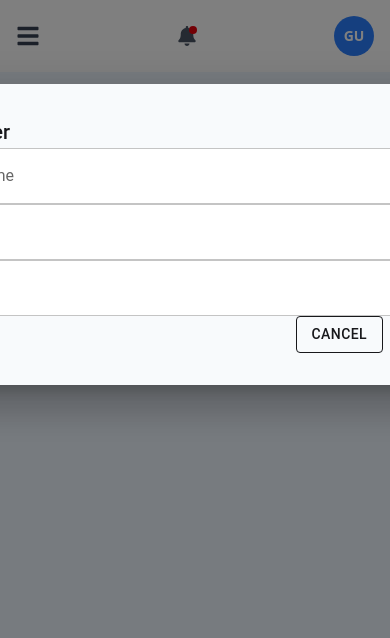
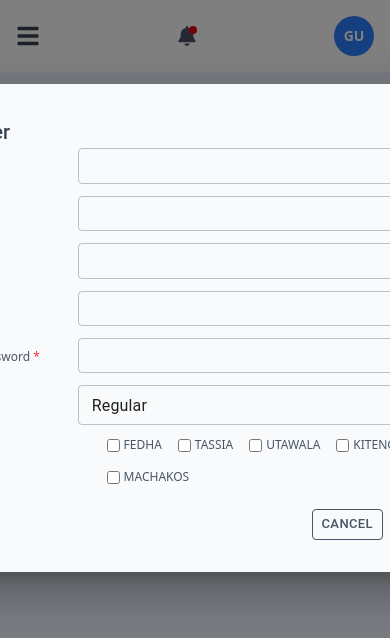
Before and after one commit to Janeirungu01/Helpdesk-Ticketing-System, a React (Vite) app: page /manage-users in a window 390 px wide. Both pictures are taken after typing "Sample" into the empty fields and a click on the button "+ Add User". Shown: the top 638 px of the page. Built offline with nearby package versions, Linux system fonts and the light colour scheme.

Commit message:
feat: highlight required fields and update validation logic in user modal

```diff
--- a/package.json
+++ b/package.json
@@ -14,6 +14,7 @@
     "@emotion/styled": "^11.14.0",
     "@mui/material": "^7.0.2",
     "@tailwindcss/vite": "^4.0.15",
+    "axios": "^1.8.4",
     "react": "^19.0.0",
     "react-dom": "^19.0.0",
     "react-hot-toast": "^2.5.2",
--- /dev/null
+++ b/src/components/Tickets/PromptBanner.jsx
@@ -0,0 +1,24 @@
+import React from 'react';
+
+const PromptBanner = ({ prompt, onClear }) => {
+  if (!prompt) return null;
+
+  return (
+    <div className="bg-yellow-100 text-yellow-800 p-4 rounded-md shadow-md mb-4">
+      <div className="flex justify-between items-start">
+        <div>
+          <p className="font-semibold">Reopen Reason:</p>
+          <p>{prompt}</p>
+        </div>
+        <button
+          className="text-sm text-red-500 hover:underline ml-4"
+          onClick={onClear}
+        >
+          Clear
+        </button>
+      </div>
+    </div>
+  );
+};
+
+export default PromptBanner;
--- a/src/components/Tickets/ResolveModal.jsx
+++ b/src/components/Tickets/ResolveModal.jsx
@@ -0,0 +1,32 @@
+import React, { useState } from 'react';
+
+const ResolveModal = ({ ticket, onConfirm, onCancel }) => {
+  const [notes, setNotes] = useState('');
+
+  if (!ticket) return null;
+
+  const handleConfirm = () => {
+    onConfirm(ticket.id, notes);
+  };
+
+  return (
+    <div className="fixed inset-0 flex items-center justify-center bg-black bg-opacity-50 z-50">
+      <div className="bg-white p-6 rounded-lg w-[90%] max-w-lg">
+        <h2 className="text-lg font-bold mb-4">Resolve Ticket</h2>
+        <p>Are you sure you want to resolve the ticket from <strong>{ticket.department}</strong>?</p>
+        <textarea
+          value={notes}
+          onChange={(e) => setNotes(e.target.value)}
+          placeholder="Enter resolution notes (optional)"
+          className="w-full border rounded mt-4 p-2"
+        />
+        <div className="mt-4 flex justify-end gap-2">
+          <button className="px-4 py-2 bg-gray-300 rounded hover:bg-gray-400" onClick={onCancel}>Cancel</button>
+          <button className="px-4 py-2 bg-green-500 text-white rounded hover:bg-green-600" onClick={handleConfirm}>Confirm</button>
+        </div>
+      </div>
+    </div>
+  );
+};
+
+export default ResolveModal;
--- /dev/null
+++ b/src/components/Tickets/TicketMajor.jsx
@@ -0,0 +1,94 @@
+import React, { useState, useMemo } from "react";
+import useLocalTickets from "./Tickets/useLocalTickets";
+import PromptBanner from "./Tickets/PromptBanner";
+import TicketRow from "./Tickets/TicketRow";
+import ResolveModal from "./Tickets/ResolveModal";
+import ViewModal from "./Tickets/ViewModal";
+// import { useLocalTickets } from "./hooks/useLocalTickets";
+
+
+const TicketMajor = ({ tickets }) => {
+  const [ticketList, setTicketList] = useLocalTickets(tickets);
+  const [selectedTicket, setSelectedTicket] = useState(null);
+  const [viewModalOpen, setViewModalOpen] = useState(false);
+  const [resolveModalOpen, setResolveModalOpen] = useState(false);
+
+  const loggedInUser = useMemo(() => {
+    return JSON.parse(localStorage.getItem("user"));
+  }, []);
+
+  const updateTicketStatus = (id, status, notes = "") => {
+    setTicketList((prevList) =>
+      prevList.map((ticket) =>
+        ticket.ticketId === id
+          ? {
+              ...ticket,
+              status,
+              notes: notes || ticket.notes,
+              updatedAt: new Date().toISOString(),
+              closed: status === "Closed",
+            }
+          : ticket
+      )
+    );
+  };
+
+  const reopenTicket = (id, notes = "") => {
+    updateTicketStatus(id, "Reopened", notes);
+  };
+
+  return (
+    <div className="p-4 text-gray-600">
+      {loggedInUser?.userType === "Regular" && <PromptBanner />}
+      <div className="overflow-x-auto">
+        <table className="table-auto w-full border border-gray-300">
+          <thead className="bg-gray-100">
+            <tr>
+              <th className="p-2">Name</th>
+              <th className="p-2">Email</th>
+              <th className="p-2">Issue</th>
+              <th className="p-2">Priority</th>
+              <th className="p-2">Status</th>
+              <th className="p-2">Actions</th>
+            </tr>
+          </thead>
+          <tbody>
+            {ticketList.map((ticket) => (
+              <TicketRow
+                key={ticket.ticketId}
+                ticket={ticket}
+                user={loggedInUser}
+                onView={() => {
+                  setSelectedTicket(ticket);
+                  setViewModalOpen(true);
+                }}
+                onResolve={() => {
+                  setSelectedTicket(ticket);
+                  setResolveModalOpen(true);
+                }}
+                onReopen={reopenTicket}
+              />
+            ))}
+          </tbody>
+        </table>
+      </div>
+
+      {viewModalOpen && (
+        <ViewModal
+          ticket={selectedTicket}
+          onClose={() => setViewModalOpen(false)}
+        />
+      )}
+
+      {resolveModalOpen && (
+        <ResolveModal
+          ticket={selectedTicket}
+          onClose={() => setResolveModalOpen(false)}
+          onResolve={updateTicketStatus}
+        />
+      )}
+    </div>
+  );
+};
+
+export default TicketMajor;
--- /dev/null
+++ b/src/components/Tickets/TicketRow.jsx
@@ -0,0 +1,33 @@
+import React from 'react';
+
+const TicketRow = ({ ticket, index, handleView, handleResolve }) => {
+  const getStatusColor = (status) => {
+    switch (status) {
+      case 'Pending': return 'bg-yellow-100 text-yellow-800';
+      case 'In Progress': return 'bg-blue-100 text-blue-800';
+      case 'Resolved': return 'bg-green-100 text-green-800';
+      case 'Reopened': return 'bg-red-100 text-red-800';
+      case 'Closed': return 'bg-gray-200 text-gray-600';
+      default: return 'bg-gray-100 text-gray-800';
+    }
+  };
+
+  return (
+    <tr className={ticket.status === 'Reopened' ? 'bg-red-50' : ''}>
+      <td className="px-4 py-2 border text-sm">{ticket.subject}</td>
+      <td className="px-4 py-2 border text-sm">{ticket.department}</td>
+      <td className="px-4 py-2 border text-sm">{ticket.priority}</td>
+      <td className="px-4 py-2 border text-sm">
+        <span className={`px-2 py-1 rounded-full text-xs ${getStatusColor(ticket.status)}`}>{ticket.status}</span>
+      </td>
+      <td className="px-4 py-2 border text-sm">
+        <button className="text-blue-600 hover:underline text-sm" onClick={() => handleView(ticket)}>View</button>
+        {(ticket.status === 'Reopened' || ticket.status === 'Pending') && (
+          <button className="text-green-600 hover:underline ml-2 text-sm" onClick={() => handleResolve(ticket)}>Resolve</button>
+        )}
+      </td>
+    </tr>
+  );
+};
+
+export default TicketRow;
--- /dev/null
+++ b/src/components/Tickets/hooks/useLocalTickets.jsx
@@ -0,0 +1,20 @@
+import { useEffect, useState } from 'react';
+
+const useLocalTickets = (key = 'tickets') => {
+  const [tickets, setTickets] = useState([]);
+
+  useEffect(() => {
+    const stored = localStorage.getItem(key);
+    if (stored) {
+      setTickets(JSON.parse(stored));
+    }
+  }, [key]);
+
+  useEffect(() => {
+    localStorage.setItem(key, JSON.stringify(tickets));
+  }, [tickets, key]);
+
+  return [tickets, setTickets];
+};
+
+export default useLocalTickets;
--- a/src/components/User/ManageUsers.jsx
+++ b/src/components/User/ManageUsers.jsx
@@ -1,4 +1,4 @@
-import React, { useState } from "react";
+import React, { useState, useEffect } from "react";
 import { dummyUsers } from "../../Helpers/DummyData";
 import {
   Modal,
@@ -8,9 +8,21 @@ import {
   Button,
   Select,
   MenuItem,
-  InputLabel,
   FormControl,
 } from "@mui/material";
+
+const defaultUserData = {
+  name: "",
+  email: "",
+  username: "",
+  password: "",
+  confirmPassword: "",
+  userType: "Regular",
+  status: "active",
+  branches: [],
+};
+
+const branchesList = ["FEDHA", "TASSIA", "UTAWALA", "KITENGELA", "MACHAKOS"];
 
 const ManageUsers = () => {
   const [users, setUsers] = useState(dummyUsers);
@@ -31,19 +43,12 @@ const ManageUsers = () => {
 
   const closeModal = () => {
     setIsModalOpen(false);
-  };
-
-  const handleSearch = (e) => {
-    setSearchTerm(e.target.value);
-  };
-
-  const handleFilterChange = (e) => {
-    setFilterType(e.target.value);
+    setEditUser(null); // Reset edit state on close
   };
 
   const handleToggleStatus = (id) => {
-    setUsers(
-      users.map((user) =>
+    setUsers((prev) =>
+      prev.map((user) =>
         user.id === id
           ? {
               ...user,
@@ -56,33 +61,35 @@ const ManageUsers = () => {
 
   const handleSaveUser = (userData) => {
     if (editUser) {
-      setUsers(
-        users.map((user) => (user.id === editUser.id ? userData : user))
+      setUsers((prev) =>
+        prev.map((user) => (user.id === editUser.id ? userData : user))
       );
     } else {
-      setUsers([...users, { ...userData, id: Date.now(), status: "active" }]);
+      setUsers((prev) => [
+        ...prev,
+        { ...userData, id: Date.now(), status: "active" },
+      ]);
     }
     closeModal();
   };
 
-  const filteredUsers = users.filter((user) => {
-    return (
+  const filteredUsers = users.filter(
+    (user) =>
       user.name.toLowerCase().includes(searchTerm.toLowerCase()) &&
       (filterType ? user.userType === filterType : true)
   );
-  });
 
   return (
     <div className="p-6 bg-white rounded-lg shadow-lg">
       <h2 className="text-2xl font-bold mb-4 text-gray-700">Manage Users</h2>
 
-      <div className="flex items-center justify-between mb-4">
+      <div className="flex items-center justify-between mb-4 gap-2 flex-wrap">
         <input
           type="text"
           placeholder="Search users by name..."
           value={searchTerm}
-          onChange={handleSearch}
-          className="px-4 py-2 border rounded-md w-1/3 focus:outline-none focus:ring-2 focus:ring-gray-500"
+          onChange={(e) => setSearchTerm(e.target.value)}
+          className="px-4 py-2 border rounded-md w-full sm:w-1/3 focus:ring-2 focus:ring-gray-500"
         />
 
         <button
@@ -93,9 +100,9 @@ const ManageUsers = () => {
         </button>
 
         <select
-          onChange={handleFilterChange}
+          onChange={(e) => setFilterType(e.target.value)}
           value={filterType}
-          className="p-2 border rounded text-gray-700 focus:outline-none focus:ring-2 focus:ring-gray-500"
+          className="p-2 border rounded text-gray-700 focus:ring-2 focus:ring-gray-500"
         >
           <option value="">All Users</option>
           <option value="Admin">Admin</option>
@@ -106,11 +113,13 @@ const ManageUsers = () => {
       <table className="w-full border-collapse border text-gray-700">
         <thead>
           <tr className="bg-gray-200">
-            <th className="p-3 border">Name</th>
-            <th className="p-3 border">Email</th>
-            <th className="p-3 border">User Type</th>
-            <th className="p-3 border">Status</th>
-            <th className="p-3 border">Actions</th>
+            {["Name", "Email", "User Type", "Status", "Actions"].map(
+              (header) => (
+                <th key={header} className="p-3 border">
+                  {header}
+                </th>
+              )
+            )}
           </tr>
         </thead>
         <tbody>
@@ -175,85 +184,163 @@ const modalStyle = {
 };
 
 const UserModal = ({ open, handleClose, onSave, editUser }) => {
-  const [userData, setUserData] = useState(
-    editUser || { name: "", email: "", userType: "Regular", status: "active" }
-  );
+  const [userData, setUserData] = useState(defaultUserData);
 
-  React.useEffect(() => {
-    setUserData(
-      editUser || { name: "", email: "", userType: "Regular", status: "active" }
-    );
+  useEffect(() => {
+    setUserData(editUser || defaultUserData);
   }, [editUser]);
 
   const handleChange = (e) => {
-    setUserData({ ...userData, [e.target.name]: e.target.value });
+    const { name, value } = e.target;
+    setUserData((prev) => ({ ...prev, [name]: value }));
+  };
+
+  const handleBranchToggle = (branch) => {
+    setUserData((prev) => ({
+      ...prev,
+      branches: prev.branches.includes(branch)
+        ? prev.branches.filter((b) => b !== branch)
+        : [...prev.branches, branch],
+    }));
   };
 
   const handleSubmit = (e) => {
     e.preventDefault();
-    if (!userData.name || !userData.email) {
-      alert("Please fill all fields!");
+    const { name, username, password, confirmPassword, branches } = userData;
+
+    if (
+      !name ||
+      !username ||
+      !password ||
+      !confirmPassword ||
+      branches.length === 0
+    ) {
+      alert("Please fill all required fields!");
       return;
     }
+
+    if (password !== confirmPassword) {
+      alert("Passwords do not match!");
+      return;
+    }
+
     onSave(userData);
   };
 
+  const handleCancel = () => {
+    setUserData(defaultUserData);
+    handleClose();
+  };
+
   return (
-    <Modal open={open} onClose={handleClose}>
+    <Modal open={open} onClose={handleCancel}>
       <Box sx={modalStyle}>
         <Typography
           variant="h6"
-          component="h2"
-          className="text-lg font-semibold mb-4"
+          className="text-sm font-semibold mb-4 text-gray-700"
         >
           {editUser ? "Edit User" : "Add User"}
         </Typography>
 
-        <form onSubmit={handleSubmit} className="space-y-4">
+        <form
+          onSubmit={handleSubmit}
+          className="space-y-3 text-gray-600 text-sm"
+        >
+          {[
+            { label: "Full Name", name: "name", type: "text", required: true },
+            { label: "Email", name: "email", type: "email", required: false },
+            {
+              label: "Username",
+              name: "username",
+              type: "text",
+              required: true,
+            },
+            {
+              label: "Password",
+              name: "password",
+              type: "password",
+              required: true,
+            },
+            {
+              label: "Confirm Password",
+              name: "confirmPassword",
+              type: "password",
+              required: true,
+            },
+          ].map(({ label, name, type, required }) => (
+            <Box key={name} display="flex" alignItems="center" gap={2}>
+              <Box width="35%">
+                <span className="text-xs text-gray-600">
+                  {label}
+                  {required && <span className="text-red-500"> *</span>}
+                </span>
+              </Box>
               <TextField
                 fullWidth
-            label="Full Name"
-            name="name"
-            value={userData.name}
+                name={name}
+                type={type}
+                value={userData[name]}
                 onChange={handleChange}
                 variant="outlined"
-            sx={{ bgcolor: "#fff" }}
+                size="small"
+                inputProps={{ style: { fontSize: "0.8rem" } }}
               />
-          <TextField
-            fullWidth
-            label="Email"
-            name="email"
-            type="email"
-            value={userData.email}
-            onChange={handleChange}
-            variant="outlined"
-            sx={{ bgcolor: "#fff" }}
-          />
-          <FormControl fullWidth>
-            <InputLabel>User Type</InputLabel>
+            </Box>
+          ))}
+
+          <Box display="flex" alignItems="center" gap={2}>
+            <Box width="35%">
+              <span className="text-xs text-gray-600">
+                User Type <span className="text-red-500">*</span>
+              </span>
+            </Box>
+            <FormControl fullWidth size="small">
               <Select
                 name="userType"
                 value={userData.userType}
-              label="User Type"
                 onChange={handleChange}
-              sx={{
-                bgcolor: "#fff",
-                borderRadius: 1,
-                "& .MuiOutlinedInput-root": {
-                  borderColor: "#d1d5db",
-                },
-              }}
               >
+                <MenuItem value="Regular">Regular</MenuItem>
                 <MenuItem value="Admin">Admin</MenuItem>
-              <MenuItem value="Regular">Regular</MenuItem>
               </Select>
             </FormControl>
+          </Box>
 
-          <Box display="flex" justifyContent="flex-end" gap={2}>
-            <Button variant="outlined" color="inherit" onClick={handleClose}>
+          <Box display="flex" alignItems="center" gap={2}>
+            <Box width="35%">
+              <span className="text-xs text-gray-600">
+                Branches <span className="text-red-500">*</span>
+              </span>
+            </Box>
+            <Box display="flex" gap={2} flexWrap="wrap">
+              {branchesList.map((branch) => (
+                <label key={branch} className="flex items-center text-xs gap-1">
+                  <input
+                    type="checkbox"
+                    checked={userData.branches.includes(branch)}
+                    onChange={() => handleBranchToggle(branch)}
+                  />
+                  {branch}
+                </label>
+              ))}
+            </Box>
+          </Box>
+
+          <Box display="flex" justifyContent="flex-end" gap={2} mt={3}>
+            <Button
+              variant="outlined"
+              color="inherit"
+              size="small"
+              onClick={handleCancel}
+            >
               Cancel
             </Button>
-            <Button type="submit" variant="contained" color="primary">
+            <Button
+              type="submit"
+              variant="contained"
+              color="primary"
+              size="small"
+            >
               {editUser ? "Update" : "Add"}
             </Button>
           </Box>
--- a/src/components/User/TicketForm.jsx
+++ b/src/components/User/TicketForm.jsx
@@ -4,7 +4,7 @@ import toast from "react-hot-toast";
 import { FaUserCircle } from "react-icons/fa";
 import { useEffect } from "react";
 
-const TicketForm = ({ setTickets }) => {
+const TicketForm = ({  setTickets }) => {
   const navigate = useNavigate();
 
   const [user, setUser] = useState(null);
@@ -100,6 +100,7 @@ const TicketForm = ({ setTickets }) => {
     };
 
     setTickets((prev) => [...prev, newTicket]);
+
     toast.success(`Ticket #${newTicket.ticketId} created successfully.`);
     navigate("/tickets");
   };
```
Also changed, not shown: src/components/Tickets/TicketTable.jsx (deleted, +0 -9 lines), src/components/Tickets/ViewModal.jsx (+22 -0 lines). Lines whose indentation alone changed are shown as unchanged.
